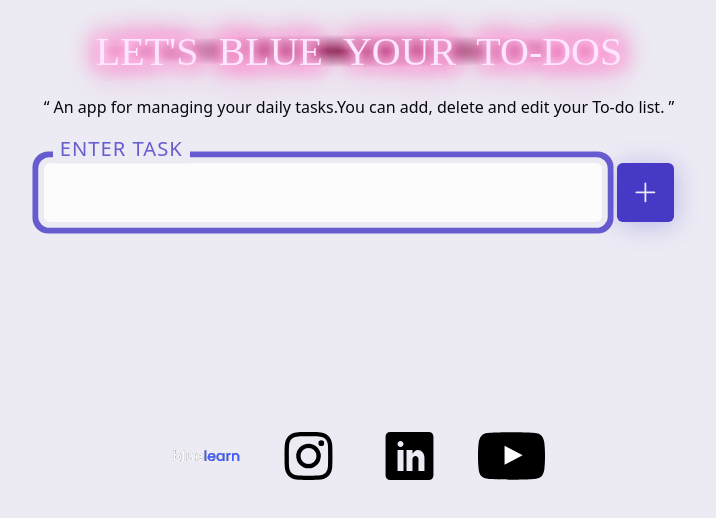
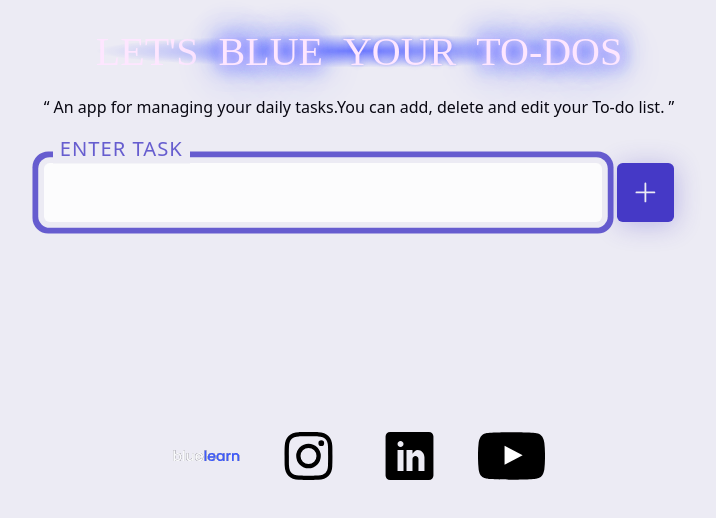
Before and after one commit to bluelearn-open-source/Lets-Blue-The-Hacktoberfest, a React (Vite) app: page / in a window 1280 px wide. Shown: the top 518 px of the page, without its empty margins (281-997 px from the left). Built offline with nearby package versions, Linux system fonts and the light colour scheme.

Commit message:
Updated the theme

```diff
--- a/src/index.css
+++ b/src/index.css
@@ -266,7 +266,7 @@ ul{
   left: 50%;
   background-image: radial-gradient(
     ellipse 50% 35% at 50% 50%,
-    #6b1839,
+    #6572ff,
     transparent
   );
   transform: translate(-50%, -50%);
@@ -276,9 +276,9 @@ ul{
   text-transform: uppercase;
   font-size: 2.5em;
   color: #ffe6ff;
-  text-shadow: 0 0 0.6rem #ffe6ff, 0 0 1.5rem #ff65bd,
-    -0.2rem 0.1rem 1rem #ff65bd, 0.2rem 0.1rem 1rem #ff65bd,
-    0 -0.5rem 2rem #ff2483, 0 0.5rem 3rem #ff2483;
+  text-shadow: 0 0 0.6rem #ffe6ff, 0 0 1.5rem #6572ff,
+    -0.2rem 0.1rem 1rem #6572ff, 0.2rem 0.1rem 1rem #6572ff,
+    0 -0.5rem 2rem #6572ff, 0 0.5rem 3rem #6572ff;
   animation: shine 2s forwards, flicker 3s infinite;
 }
 
@@ -288,18 +288,18 @@ ul{
   36%,
   75% {
     color: #ffe6ff;
-    text-shadow: 0 0 0.6rem #ffe6ff, 0 0 1.5rem #ff65bd,
-      -0.2rem 0.1rem 1rem #ff65bd, 0.2rem 0.1rem 1rem #ff65bd,
-      0 -0.5rem 2rem #ff2483, 0 0.5rem 3rem #ff2483;
+    text-shadow: 0 0 0.6rem #ffe6ff, 0 0 1.5rem #6572ff,
+      -0.2rem 0.1rem 1rem #6572ff, 0.2rem 0.1rem 1rem #6572ff
+      0 -0.5rem 2rem #6572ff, 0 0.5rem 3rem #6572ff;
   }
   28%,
   33% {
-    color: #ff65bd;
+    color: #6572ff;
     text-shadow: none;
   }
   82%,
   97% {
-    color: #ff2483;
+    color: #6572ff;
     text-shadow: none;
   }
 }
@@ -314,14 +314,14 @@ ul{
 
 @keyframes shine {
   0% {
-    color: #6b1839;
+    color: #6572ff;
     text-shadow: none;
   }
   100% {
     color: #ffe6ff;
-    text-shadow: 0 0 0.6rem #ffe6ff, 0 0 1.5rem #ff65bd,
-      -0.2rem 0.1rem 1rem #ff65bd, 0.2rem 0.1rem 1rem #ff65bd,
-      0 -0.5rem 2rem #ff2483, 0 0.5rem 3rem #ff2483;
+    text-shadow: 0 0 0.6rem #ffe6ff, 0 0 1.5rem #6572ff,
+      -0.2rem 0.1rem 1rem #6572ff, 0.2rem 0.1rem 1rem #6572ff,
+      0 -0.5rem 2rem #6572ff, 0 0.5rem 3rem #6572ff;
   }
 }
 
```
